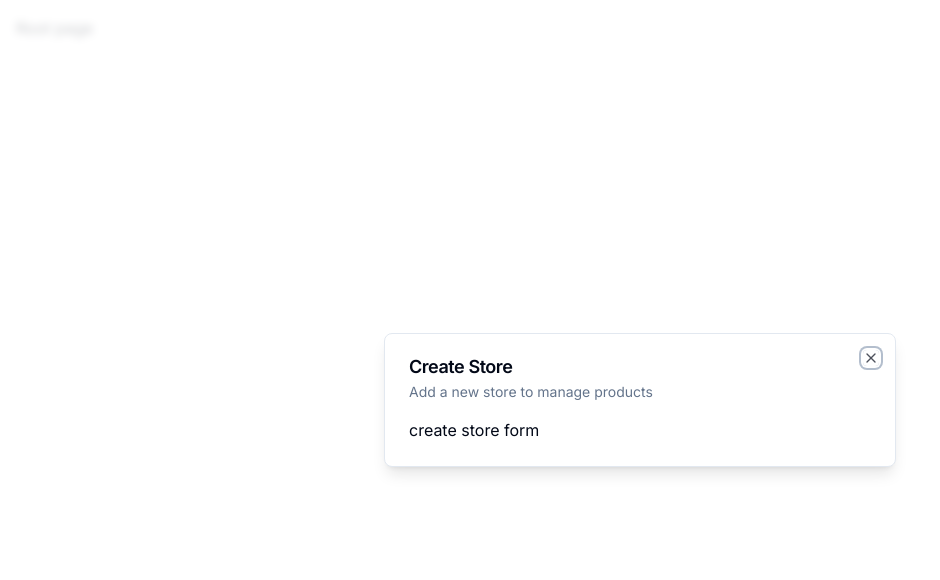
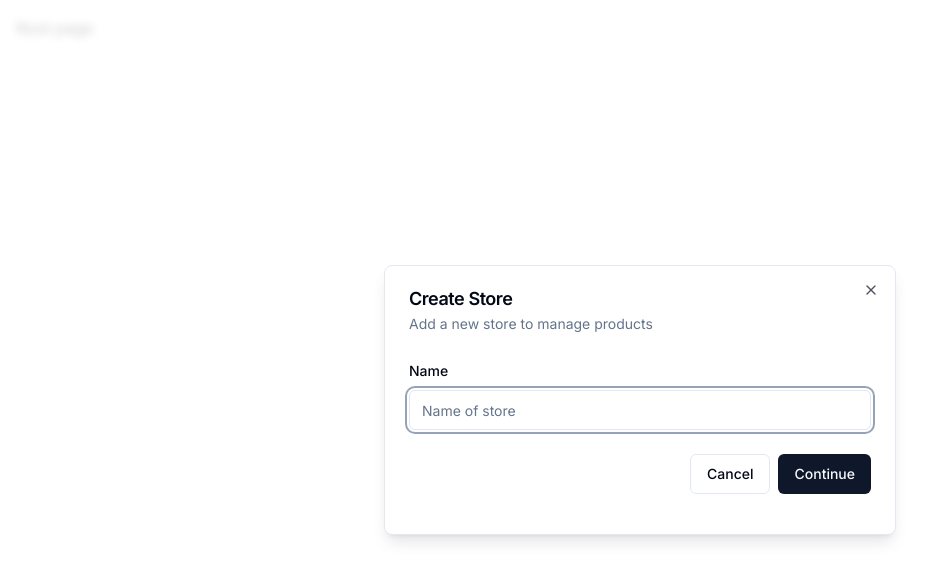
Before and after one commit to dpak1999/n-cms, a Next.js app: page / in a window 1280 px wide. Shown: the top 580 px of the page, without its empty margins (0-940 px from the left). Built offline with nearby package versions, Linux system fonts and the light colour scheme.

Commit message:
add : storemodal form

```diff
--- a/components/modals/StoreModal.tsx
+++ b/components/modals/StoreModal.tsx
@@ -1,13 +1,38 @@
 "use client";
 
-import { FC } from "react";
 import { useStoreModal } from "@/hooks/use-store-modal";
+import { zodResolver } from "@hookform/resolvers/zod";
+import * as z from "zod";
+import { useForm } from "react-hook-form";
 import Modal from "../ui/modal";
+import {
+  Form,
+  FormControl,
+  FormField,
+  FormItem,
+  FormLabel,
+  FormMessage,
+} from "../ui/form";
+import { Input } from "../ui/input";
+import { Button } from "../ui/button";
 
-interface StoreModalProps {}
+const formSchema = z.object({
+  name: z.string().min(1, { message: "Name is required" }),
+});
 
-const StoreModal: FC<StoreModalProps> = ({}) => {
+const StoreModal = () => {
   const storeModal = useStoreModal();
+
+  const form = useForm<z.infer<typeof formSchema>>({
+    resolver: zodResolver(formSchema),
+    defaultValues: {
+      name: "",
+    },
+  });
+
+  const onSubmit = async (values: z.infer<typeof formSchema>) => {
+    console.log(values);
+  };
 
   return (
     <Modal
@@ -16,7 +41,33 @@
       isOpen={storeModal.isOpen}
       onClose={storeModal.onClose}
     >
-      create store form
+      <div>
+        <div className="space-y-4 py-2 pb-4">
+          <Form {...form}>
+            <form onSubmit={form.handleSubmit(onSubmit)}>
+              <FormField
+                control={form.control}
+                name="name"
+                render={({ field }) => (
+                  <FormItem>
+                    <FormLabel>Name</FormLabel>
+                    <FormControl>
+                      <Input placeholder="Name of store" {...field} />
+                    </FormControl>
+                    <FormMessage />
+                  </FormItem>
+                )}
+              />
+              <div className="pt-6 space-x-2 flex items-center justify-end w-full">
+                <Button variant={"outline"} onClick={storeModal.onClose}>
+                  Cancel
+                </Button>
+                <Button type="submit">Continue</Button>
+              </div>
+            </form>
+          </Form>
+        </div>
+      </div>
     </Modal>
   );
 };
--- /dev/null
+++ b/components/ui/form.tsx
@@ -0,0 +1,177 @@
+import * as React from "react";
+import * as LabelPrimitive from "@radix-ui/react-label";
+import { Slot } from "@radix-ui/react-slot";
+import {
+  Controller,
+  ControllerProps,
+  FieldPath,
+  FieldValues,
+  FormProvider,
+  useFormContext,
+} from "react-hook-form";
+
+import { cn } from "@/lib/utils";
+import { Label } from "@/components/ui/label";
+
+const Form = FormProvider;
+
+type FormFieldContextValue<
+  TFieldValues extends FieldValues = FieldValues,
+  TName extends FieldPath<TFieldValues> = FieldPath<TFieldValues>
+> = {
+  name: TName;
+};
+
+const FormFieldContext = React.createContext<FormFieldContextValue>(
+  {} as FormFieldContextValue
+);
+
+const FormField = <
+  TFieldValues extends FieldValues = FieldValues,
+  TName extends FieldPath<TFieldValues> = FieldPath<TFieldValues>
+>({
+  ...props
+}: ControllerProps<TFieldValues, TName>) => {
+  return (
+    <FormFieldContext.Provider value={{ name: props.name }}>
+      <Controller {...props} />
+    </FormFieldContext.Provider>
+  );
+};
+
+const useFormField = () => {
+  const fieldContext = React.useContext(FormFieldContext);
+  const itemContext = React.useContext(FormItemContext);
+  const { getFieldState, formState } = useFormContext();
+
+  const fieldState = getFieldState(fieldContext.name, formState);
+
+  if (!fieldContext) {
+    throw new Error("useFormField should be used within <FormField>");
+  }
+
+  const { id } = itemContext;
+
+  return {
+    id,
+    name: fieldContext.name,
+    formItemId: `${id}-form-item`,
+    formDescriptionId: `${id}-form-item-description`,
+    formMessageId: `${id}-form-item-message`,
+    ...fieldState,
+  };
+};
+
+type FormItemContextValue = {
+  id: string;
+};
+
+const FormItemContext = React.createContext<FormItemContextValue>(
+  {} as FormItemContextValue
+);
+
+const FormItem = React.forwardRef<
+  HTMLDivElement,
+  React.HTMLAttributes<HTMLDivElement>
+>(({ className, ...props }, ref) => {
+  const id = React.useId();
+
+  return (
+    <FormItemContext.Provider value={{ id }}>
+      <div ref={ref} className={cn("space-y-2", className)} {...props} />
+    </FormItemContext.Provider>
+  );
+});
+FormItem.displayName = "FormItem";
+
+const FormLabel = React.forwardRef<
+  React.ElementRef<typeof LabelPrimitive.Root>,
+  React.ComponentPropsWithoutRef<typeof LabelPrimitive.Root>
+>(({ className, ...props }, ref) => {
+  const { error, formItemId } = useFormField();
+
+  return (
+    <Label
+      ref={ref}
+      className={cn(error && "text-destructive", className)}
+      htmlFor={formItemId}
+      {...props}
+    />
+  );
+});
+FormLabel.displayName = "FormLabel";
+
+const FormControl = React.forwardRef<
+  React.ElementRef<typeof Slot>,
+  React.ComponentPropsWithoutRef<typeof Slot>
+>(({ ...props }, ref) => {
+  const { error, formItemId, formDescriptionId, formMessageId } =
+    useFormField();
+
+  return (
+    <Slot
+      ref={ref}
+      id={formItemId}
+      aria-describedby={
+        !error
+          ? `${formDescriptionId}`
+          : `${formDescriptionId} ${formMessageId}`
+      }
+      aria-invalid={!!error}
+      {...props}
+    />
+  );
+});
+FormControl.displayName = "FormControl";
+
+const FormDescription = React.forwardRef<
+  HTMLParagraphElement,
+  React.HTMLAttributes<HTMLParagraphElement>
+>(({ className, ...props }, ref) => {
+  const { formDescriptionId } = useFormField();
+
+  return (
+    <p
+      ref={ref}
+      id={formDescriptionId}
+      className={cn("text-sm text-muted-foreground", className)}
+      {...props}
+    />
+  );
+});
+FormDescription.displayName = "FormDescription";
+
+const FormMessage = React.forwardRef<
+  HTMLParagraphElement,
+  React.HTMLAttributes<HTMLParagraphElement>
+>(({ className, children, ...props }, ref) => {
+  const { error, formMessageId } = useFormField();
+  const body = error ? String(error?.message) : children;
+
+  if (!body) {
+    return null;
+  }
+
+  return (
+    <p
+      ref={ref}
+      id={formMessageId}
+      className={cn("text-sm font-medium text-destructive", className)}
+      {...props}
+    >
+      {body}
+    </p>
+  );
+});
+FormMessage.displayName = "FormMessage";
+
+export {
+  useFormField,
+  Form,
+  FormItem,
+  FormLabel,
+  FormControl,
+  FormDescription,
+  FormMessage,
+  FormField,
+};
--- /dev/null
+++ b/components/ui/input.tsx
@@ -0,0 +1,25 @@
+import * as React from "react";
+
+import { cn } from "@/lib/utils";
+
+export interface InputProps
+  extends React.InputHTMLAttributes<HTMLInputElement> {}
+
+const Input = React.forwardRef<HTMLInputElement, InputProps>(
+  ({ className, type, ...props }, ref) => {
+    return (
+      <input
+        type={type}
+        className={cn(
+          "flex h-10 w-full rounded-md border border-input bg-background px-3 py-2 text-sm ring-offset-background file:border-0 file:bg-transparent file:text-sm file:font-medium placeholder:text-muted-foreground focus-visible:outline-none focus-visible:ring-2 focus-visible:ring-ring focus-visible:ring-offset-2 disabled:cursor-not-allowed disabled:opacity-50",
+          className
+        )}
+        ref={ref}
+        {...props}
+      />
+    );
+  }
+);
+Input.displayName = "Input";
+
+export { Input };
--- /dev/null
+++ b/components/ui/label.tsx
@@ -0,0 +1,26 @@
+"use client";
+
+import * as React from "react";
+import * as LabelPrimitive from "@radix-ui/react-label";
+import { cva, type VariantProps } from "class-variance-authority";
+
+import { cn } from "@/lib/utils";
+
+const labelVariants = cva(
+  "text-sm font-medium leading-none peer-disabled:cursor-not-allowed peer-disabled:opacity-70"
+);
+
+const Label = React.forwardRef<
+  React.ElementRef<typeof LabelPrimitive.Root>,
+  React.ComponentPropsWithoutRef<typeof LabelPrimitive.Root> &
+    VariantProps<typeof labelVariants>
+>(({ className, ...props }, ref) => (
+  <LabelPrimitive.Root
+    ref={ref}
+    className={cn(labelVariants(), className)}
+    {...props}
+  />
+));
+Label.displayName = LabelPrimitive.Root.displayName;
+
+export { Label };
--- a/package.json
+++ b/package.json
@@ -10,7 +10,9 @@
   },
   "dependencies": {
     "@clerk/nextjs": "^4.21.13",
+    "@hookform/resolvers": "^3.1.1",
     "@radix-ui/react-dialog": "^1.0.4",
+    "@radix-ui/react-label": "^2.0.2",
     "@radix-ui/react-slot": "^1.0.2",
     "@types/node": "20.3.3",
     "@types/react": "18.2.14",
@@ -25,10 +27,12 @@
     "postcss": "8.4.24",
     "react": "18.2.0",
     "react-dom": "18.2.0",
+    "react-hook-form": "^7.45.1",
     "tailwind-merge": "^1.13.2",
     "tailwindcss": "3.3.2",
     "tailwindcss-animate": "^1.0.6",
     "typescript": "5.1.6",
+    "zod": "^3.21.4",
     "zustand": "^4.3.8"
   }
 }
```
Also changed, not shown: 1 other file (tests, documents, lock files or other folders).
